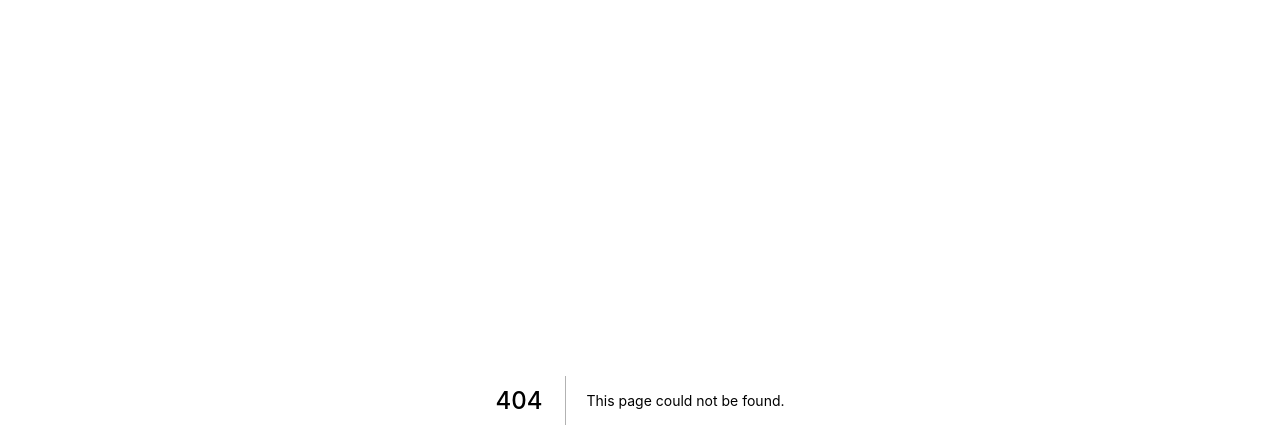
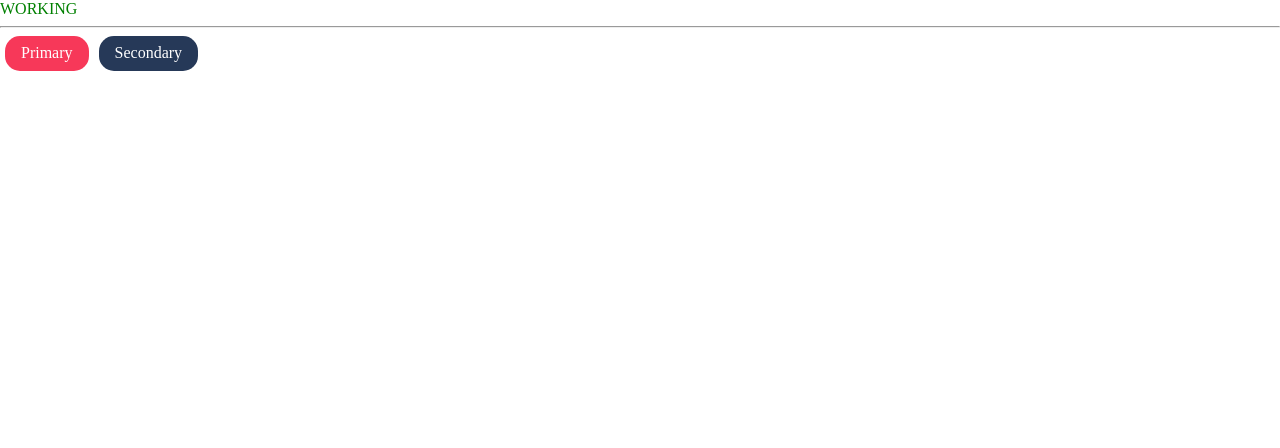
Before and after one commit to pcode-at/pcode-web, a Next.js app: page /button-test in a window 1280 px wide. Before the commit this address had no page. Shown: the top 448 px of the page. Built offline with nearby package versions, Linux system fonts and the light colour scheme.

Commit message:
Button now uses Color Enum

```diff
--- a/components/ActionButton.tsx
+++ b/components/ActionButton.tsx
@@ -1,9 +1,11 @@
 import React from "react";
 import { Button } from "rebass";
+
 import { theme } from "../theme";
+import { Color } from "../Color.enum";
 
 type TActionButtonProps = {
-  thisColor: string;
+  thisColor: Color;
   label: string;
   clickFunction: () => void;
 };
@@ -13,21 +15,12 @@ export const ActionButton: React.FC<TActionButtonProps> = ({
   label,
   clickFunction
 }) => {
-  var finalColor = "orange";
-  var colorTest = thisColor.toLowerCase();
-
-  if (colorTest == "primary") {
-    finalColor = theme.colors.primary;
-  }
-
-  if (colorTest == "secondary") {
-    finalColor = theme.colors.secondary;
-  }
+  console.log(thisColor);
 
   return (
     <span>
       <Button
-        backgroundColor={finalColor}
+        backgroundColor={theme.colors[thisColor]}
         onClick={clickFunction}
         style={{
           borderRadius: "15px",
--- /dev/null
+++ b/pages/button-test.tsx
@@ -0,0 +1,35 @@
+import * as React from "react";
+import { ActionButton } from "../components/ActionButton";
+import { Color } from "../Color.enum";
+
+const function01 = () => alert("hello 1");
+
+const function02 = () => alert("hello 2");
+
+const ButtonTestPage = () => (
+  <div>
+    <div className="test">WORKING</div>
+
+    <hr></hr>
+
+    <ActionButton
+      thisColor={Color.Primary}
+      label="Primary"
+      clickFunction={function01}
+    ></ActionButton>
+
+    <ActionButton
+      thisColor={Color.Secondary}
+      label="Secondary"
+      clickFunction={function02}
+    ></ActionButton>
+
+    <style jsx>{`
+      .test {
+        color: green;
+      }
+    `}</style>
+  </div>
+);
+
+export default ButtonTestPage;
```
Also changed, not shown: pages/what-we-do.tsx (+0 -20 lines).
